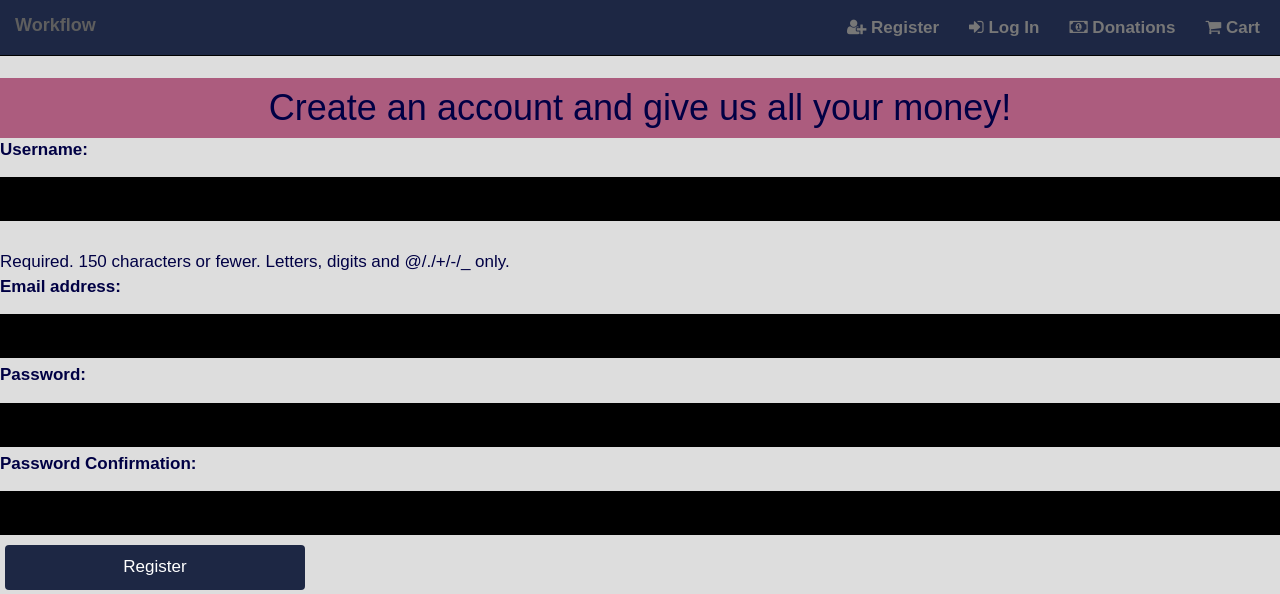
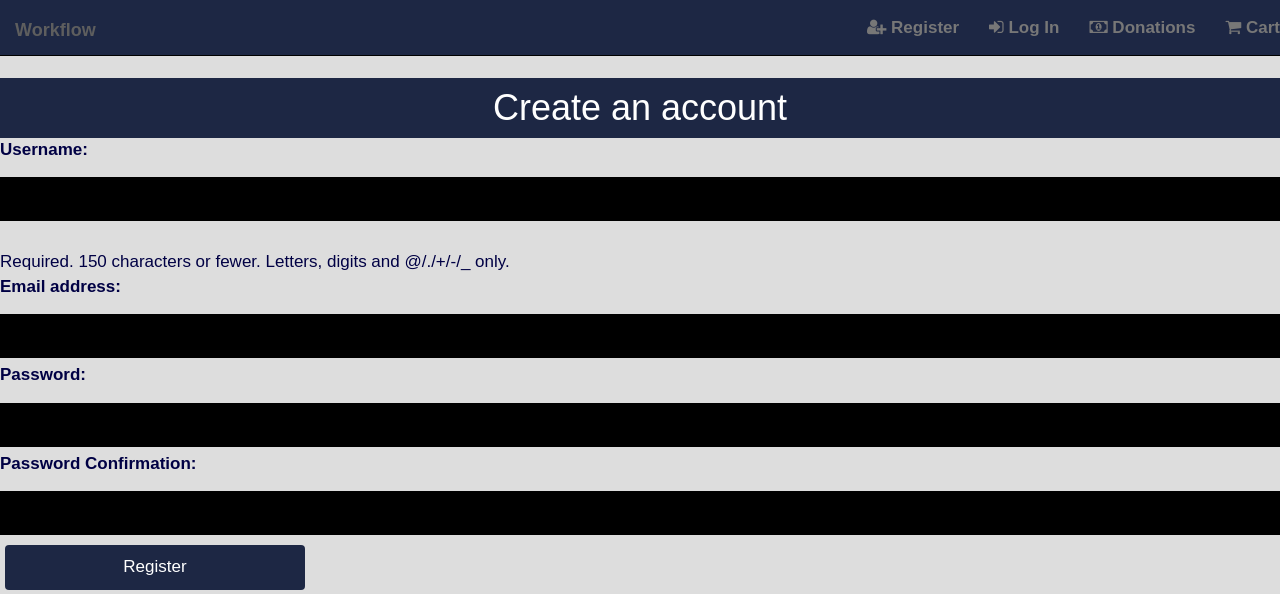
Before and after one commit to cahilld/stream3djangoproject, a Django app: page /accounts/register in a window 1280 px wide. Shown: the top 594 px of the page. Run offline with Django 3.2, Linux system fonts and the light colour scheme; some libraries are stand-ins or nearby versions.

Commit message:
markdown updated

```diff
--- a/accounts/templates/register.html
+++ b/accounts/templates/register.html
@@ -2,7 +2,7 @@
 {% load bootstrap_tags %}
 
 {% block content %}
-    <h1>Create an account and give us all your money!</h1>
+    <h1>Create an account</h1>
 
     <form method="POST">
 
--- a/static/css/custom.css
+++ b/static/css/custom.css
@@ -9,28 +9,40 @@ body {
     padding: 0;
     margin: 0 auto;
 }
+/* Navbar */
+a.navbar-brand{
+    padding-top: 20px;
+    padding-bottom: 5px;
+    margin: 0 auto;
+}
+.navbar-default .navbar-toggle {
+    border-color: white;
+    padding-left: 15px;
+}
+.navbar-toggle {
+    margin-right: 0px;
+}
 #navigation{
     background: rgb(29,39,68);
     padding: 0px;
-    padding-right: 20px;
+    padding-right: 0px;
     margin: 0px;
     text-align: center;
 }
-
 .navcontainer{
     text-align: center;
 }
-
 .navbar-nav>li>a {
     padding-top: 10px;
     padding-bottom: 10px;
     line-height: 35px;
 }
-
 .navbar-default {
     border-color: #000000;
 }
-
+.navbar-toggle collapsed{
+    padding-left: 50px;
+}
 .navbar-default .navbar-nav>li>a:hover, .navbar-default .navbar-nav>li>a:focus {
     color: #ffffff;
     background-color: #227700;
--- a/static/example/example.css
+++ b/static/example/example.css
@@ -20,7 +20,8 @@ html, body {
 
 h1 {
   text-align: center;
-  background-color: #AC5C7E;
+  background-color: rgb(29,39,68);
+  color:white;
   margin-top: 20px;
   margin-bottom: 0;
   padding: 10px;
@@ -28,7 +29,8 @@ h1 {
 
 h3 {
   background-color: rgba(255, 255, 255, 0.2);
-  border-bottom: 5px solid #A13462;
+  border-bottom: 5px solid rgb(29,39,68);
+  color:white;
   text-align: center;
   padding: 10px;
 }
```
Also changed, not shown: README.md, db.sqlite3. Lines whose indentation alone changed are shown as unchanged.
